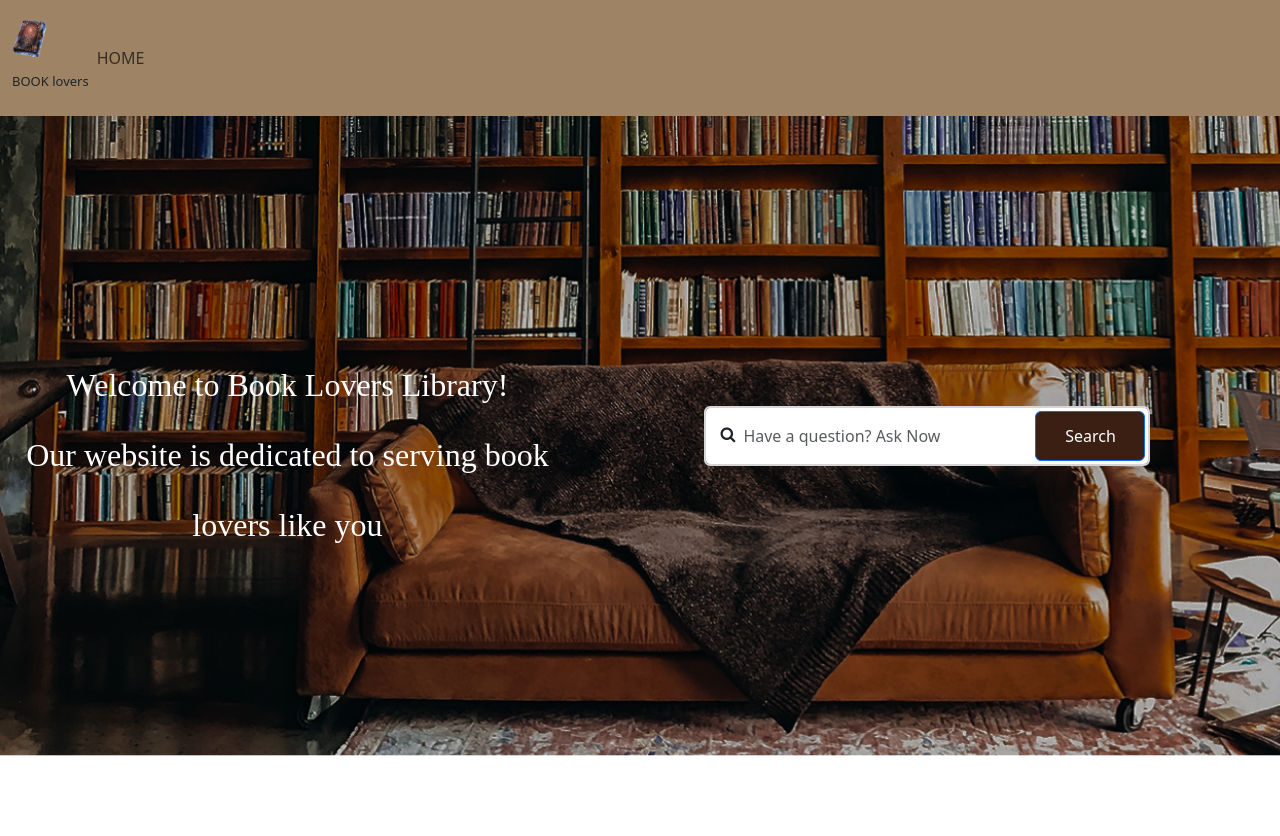
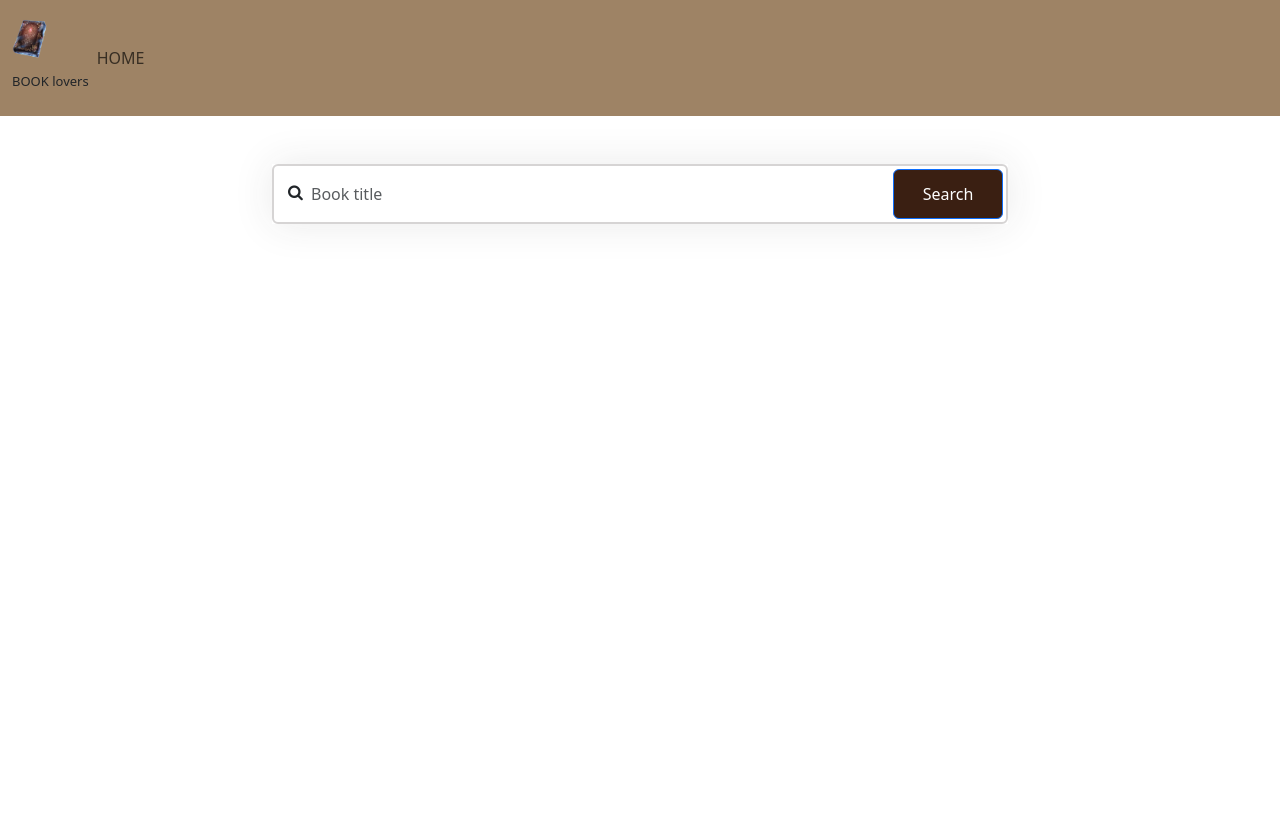
Before and after one commit to Yasmine-daifane/Brief-16-media-library, a PHP site: page /backoffice/backoffice.php in a window 1280 px wide. After the commit the page ends 224 px from the top, so only its background shows below. Run offline with PHP 8.4, Linux system fonts and the light colour scheme; some libraries are stand-ins or nearby versions.

Commit message:
the one was here

```diff
--- a/backoffice/backoffic.css
+++ b/backoffice/backoffic.css
@@ -52,9 +52,6 @@ color: #FFFFFF;
 
 }
 
-.height{
-    height: 100vh;
-   }
 
 
    .search{
--- a/backoffice/backoffice.php
+++ b/backoffice/backoffice.php
@@ -1,3 +1,10 @@
+<?php
+include "../connect.php";
+if (isset($_POST[''])) {
+  # code...
+}
+?>
+
 <html lang="en">
 
 <head>
@@ -30,38 +37,29 @@
       </div>
       <div class="collapse navbar-collapse" id="navbarTogglerDemo03">
         <ul class="navbar-nav me-auto mb-2 mb-lg-0">
-          <div class="d-flex justify-content-around">
+          <li class="nav-item">
             <a class="nav-link" href="#">HOME</a>
-
-          </div>
+          </li>
+        </ul>
       </div>
     </div>
   </nav>
-
-  <header>
-    <h1 class="text-center  fs-2 justify-content-center mt-5">Welcome to Book Lovers Library!<br>
-      Our website is dedicated to serving book lovers like you <svg xmlns="http://www.w3.org/2000/svg" width="50"
-        height="50" viewBox="0 0 24 24" style="vertical-align: middle;
-                position: absolute;
-                top: 51%;
-                right: 20%;
-                color: #abd5f9;">
-        <path fill="currentColor"
-          d="m12 21.35l-1.45-1.32C5.4 15.36 2 12.27 2 8.5C2 5.41 4.42 3 7.5 3c1.74 0 3.41.81 4.5 2.08C13.09 3.81 14.76 3 16.5 3C19.58 3 22 5.41 22 8.5c0 3.77-3.4 6.86-8.55 11.53L12 21.35Z" />
-      </svg></h1>
-    <div class="container">
-      <div class="row height d-flex justify-content-center align-items-center">
-        <div class="col-md-8">
+  <div class="container mt-5">
+    <div class="row d-flex justify-content-center">
+      <div class="col-md-8">
+        <form action="" method="post">
           <div class="search">
             <i class="fa fa-search"></i>
-            <input type="text" class="form-control" placeholder="Have a question? Ask Now">
+            <input type="text" class="form-control" placeholder="Book title">
             <button class="btn btn-primary">Search</button>
           </div>
-        </div>
+        </form>
       </div>
     </div>
-    <!-- <iconify-icon icon="mdi:heart" style="color: #abd5f9;height: 10px; width: 10px;"></iconify-icon> -->
-  </header>
+  </div>
+  <main>
+
+  </main>
 </body>
 
 </html>
```
